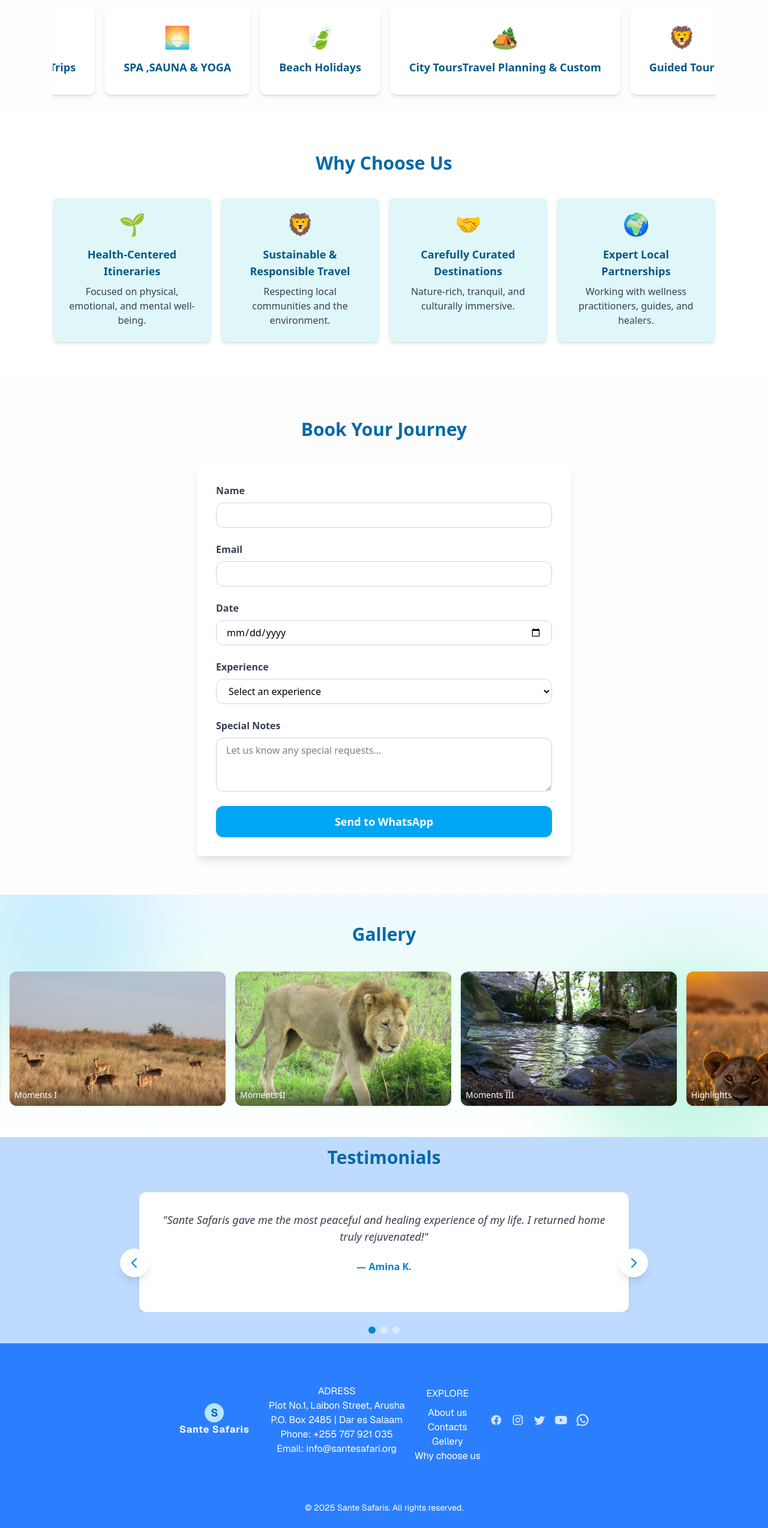
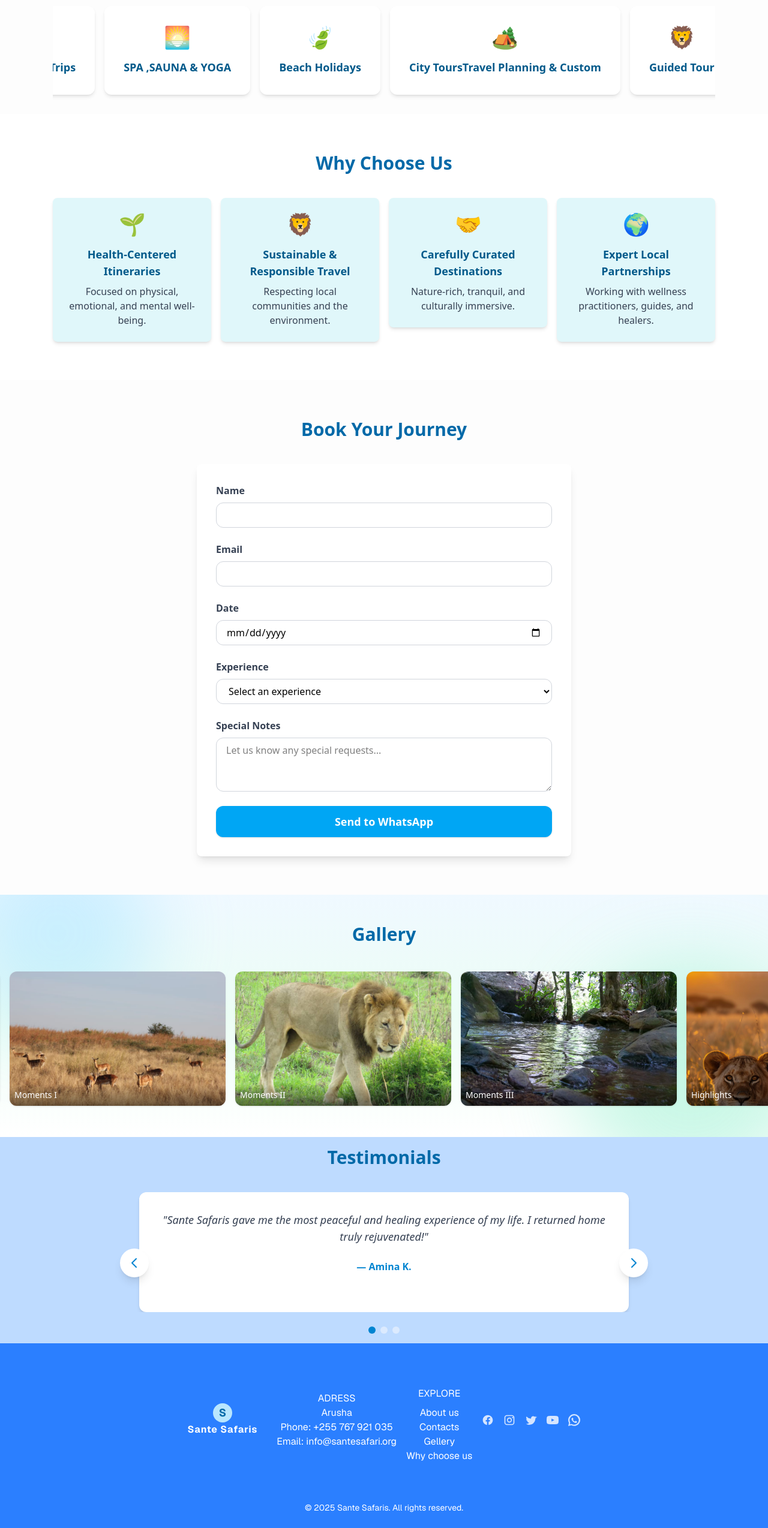
Before and after one commit to aptech-tz/sante_safari, a Next.js app: page / in a window 1280 px wide. Shown: the part 1398-3946 px from the top of the page at 60% size. Built offline with nearby package versions, Linux system fonts and the light colour scheme.

Commit message:
flamer motion added

```diff
--- a/components/Footer.tsx
+++ b/components/Footer.tsx
@@ -14,8 +14,7 @@ export default function Footer() {
          </div>
         <div>
         <p className="uppercase">Adress</p>
-          <p className="">Plot No.1, Laibon Street, Arusha</p>
-<p className="">P.O. Box 2485 | Dar es Salaam</p>
+          <p className="">Arusha</p>
 <p className="">Phone: +255 767 921 035</p>
 <p className="">Email: info@santesafari.org</p>
         </div>
--- a/components/WhyUs.tsx
+++ b/components/WhyUs.tsx
@@ -1,3 +1,5 @@
+import FadeUp from "../components/FadeUp";
+
 const FEATURES = [
   {
     icon: "🌱",
@@ -28,11 +30,14 @@ export default function WhyUs() {
         <h2 className="text-3xl font-bold text-center text-sky-700 mb-10">Why Choose Us</h2>
         <div className="grid grid-cols-1 sm:grid-cols-2 md:grid-cols-4 gap-4">
           {FEATURES.map((f, i) => (
-            <div key={i} className="rounded-lg shadow-md p-6 bg-[#e0f7fa] flex flex-col items-center text-center">
+            <FadeUp key={i}>
+            <div  className="rounded-lg shadow-md p-6 bg-[#e0f7fa] flex flex-col items-center text-center">
               <div className="text-4xl mb-4">{f.icon}</div>
               <h3 className="font-bold text-lg mb-2 text-sky-800">{f.title}</h3>
               <p className="text-gray-700 text-base">{f.text}</p>
             </div>
+
+            </FadeUp>
           ))}
         </div>
       </div>
--- a/tsconfig.json
+++ b/tsconfig.json
@@ -22,6 +22,6 @@
       "@/*": ["./*"]
     }
   },
-  "include": ["next-env.d.ts", "**/*.ts", "**/*.tsx", ".next/types/**/*.ts"],
+  "include": ["next-env.d.ts", "**/*.ts", "**/*.tsx", ".next/types/**/*.ts", "components/FadeUp.jsx"],
   "exclude": ["node_modules"]
 }
```
